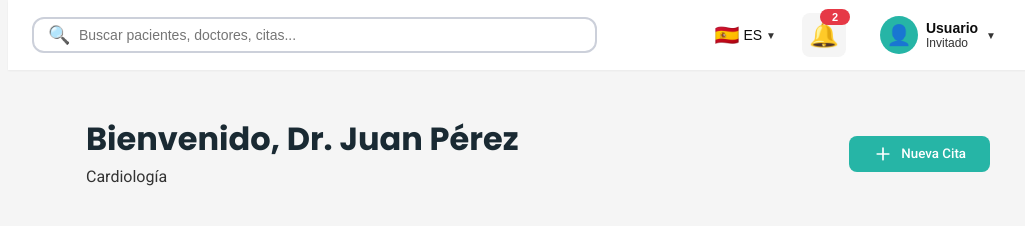
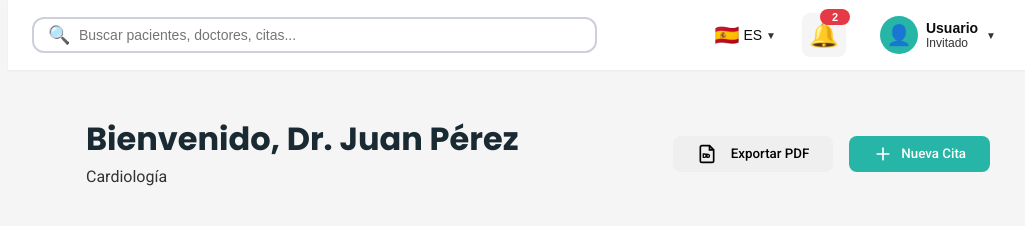
Before and after one commit to UPC-PRE-1ASI0729-7391-ChroniCaree/ChroniCaree-Frontend, an Angular app: page /doctor/dashboard in a window 1280 px wide. Shown: the top 226 px of the page, without its empty margins (242-1267 px from the left). Built offline with nearby package versions, Linux system fonts and the light colour scheme.

Commit message:
feat(doctor-analytics): PDF export for the Doctor role"

```diff
--- a/src/app/doctors/presentation/views/dashboard-doctor/dashboard-doctor.html
+++ b/src/app/doctors/presentation/views/dashboard-doctor/dashboard-doctor.html
@@ -1,11 +1,24 @@
-<div class="dashboard-container">
+<!-- dashboard-doctor.html -->
+<div class="dashboard-container" #printArea id="print-area">
   <!-- Header Section -->
   <div class="dashboard-header">
     <div class="welcome-section">
       <h1 class="h1">Bienvenido, {{ doctorName() }}</h1>
       <p class="text">{{ specialty() }}</p>
     </div>
-    <div class="quick-actions">
+
+
+    <div class="quick-actions" data-html2canvas-ignore="true">
+      <button class="btn btn-secondary" (click)="onExportPdf()" [disabled]="exporting()">
+        <!-- Ícono PDF -->
+        <svg width="20" height="20" viewBox="0 0 24 24" fill="none" xmlns="http://www.w3.org/2000/svg" style="margin-right:6px">
+          <path d="M6 2h9l5 5v13a2 2 0 0 1-2 2H6a2 2 0 0 1-2-2V4a2 2 0 0 1 2-2z" stroke="currentColor" stroke-width="2"/>
+          <path d="M15 2v5h5" stroke="currentColor" stroke-width="2"/>
+          <path d="M7.5 16h1.5a2 2 0 0 0 0-4H7.5v4zM12 12v4m0 0h1.2a1.8 1.8 0 1 0 0-3.6H12" stroke="currentColor" stroke-width="1.6" stroke-linecap="round" stroke-linejoin="round"/>
+        </svg>
+        {{ exporting() ? 'Exportando…' : 'Exportar PDF' }}
+      </button>
+
       <button class="btn btn-primary">
         <svg width="20" height="20" viewBox="0 0 24 24" fill="none" xmlns="http://www.w3.org/2000/svg">
           <path d="M12 5V19M5 12H19" stroke="currentColor" stroke-width="2" stroke-linecap="round"/>
--- a/src/app/doctors/presentation/views/dashboard-doctor/dashboard-doctor.ts
+++ b/src/app/doctors/presentation/views/dashboard-doctor/dashboard-doctor.ts
@@ -1,6 +1,7 @@
-import { Component, OnInit, signal } from '@angular/core';
+import { Component, OnInit, ViewChild, ElementRef, signal } from '@angular/core';
 import { CommonModule } from '@angular/common';
 import { RouterLink } from '@angular/router';
+import { PdfExportService } from '../../../../shared/infrastructure/pdf-export.service';
 
 @Component({
   selector: 'app-dashboard-doctor',
@@ -10,6 +11,13 @@ import { RouterLink } from '@angular/router';
   styleUrl: './dashboard-doctor.css'
 })
 export class DashboardDoctor implements OnInit {
+  // --- Referencia al área que se exportará ---
+  @ViewChild('printArea', { static: false }) printArea!: ElementRef<HTMLElement>;
+
+  // --- Estado de exportación ---
+  protected readonly exporting = signal(false);
+
+  // --- Datos de ejemplo (signals) ---
   protected readonly doctorName = signal('Dr. Juan Pérez');
   protected readonly specialty = signal('Cardiología');
   protected readonly todayAppointments = signal(8);
@@ -28,7 +36,25 @@ export class DashboardDoctor implements OnInit {
     { id: 2, patientName: 'Carmen Silva', condition: 'Glucosa fuera de rango', severity: 'medium', time: '08:30' }
   ]);
 
+  constructor(private pdf: PdfExportService) {}
+
   ngOnInit(): void {
     console.log('Dashboard Doctor inicializado');
   }
+
+  // --- Acción: exportar PDF del dashboard ---
+  async onExportPdf(): Promise<void> {
+    if (!this.printArea) return;
+    this.exporting.set(true);
+    try {
+      const today = new Date().toISOString().slice(0, 10);
+      await this.pdf.exportElementToPdf(this.printArea.nativeElement, {
+        filename: `dashboard-doctor-${today}.pdf`,
+        margin: 8,
+        scale: 2
+      });
+    } finally {
+      this.exporting.set(false);
+    }
+  }
 }
--- /dev/null
+++ b/src/app/shared/infrastructure/pdf-export.service.ts
@@ -0,0 +1,58 @@
+// src/app/shared/infrastructure/pdf-export.service.ts
+import { Injectable } from '@angular/core';
+import jsPDF from 'jspdf';
+import html2canvas from 'html2canvas';
+
+export interface PdfExportOptions {
+  filename?: string;  // nombre del archivo
+  margin?: number;    // margen en mm
+  quality?: number;   // calidad del PNG 0..1
+  scale?: number;     // resolucion
+}
+
+@Injectable({ providedIn: 'root' })
+export class PdfExportService {
+  async exportElementToPdf(element: HTMLElement, opts: PdfExportOptions = {}): Promise<void> {
+    const filename = opts.filename ?? 'reporte.pdf';
+    const margin = opts.margin ?? 10;   // mm
+    const scale = opts.scale ?? 2;
+
+    const canvas = await html2canvas(element, {
+      scale,
+      useCORS: true,
+      backgroundColor: '#ffffff',
+      logging: false
+    });
+
+    const imgData = canvas.toDataURL('image/png', opts.quality ?? 1.0);
+
+
+    const pdf = new jsPDF({
+      unit: 'mm',
+      format: 'a4',
+      orientation: canvas.width >= canvas.height ? 'landscape' : 'portrait'
+    });
+
+    const pageW = pdf.internal.pageSize.getWidth() - margin * 2;
+    const pageH = pdf.internal.pageSize.getHeight() - margin * 2;
+
+    const imgW = pageW;
+    const imgH = (canvas.height / canvas.width) * imgW;
+
+    let heightLeft = imgH;
+    let position = margin;
+
+    pdf.addImage(imgData, 'PNG', margin, position, imgW, imgH, undefined, 'FAST');
+    heightLeft -= pageH;
+
+
+    while (heightLeft > 0) {
+      pdf.addPage();
+      position = margin - heightLeft;
+      pdf.addImage(imgData, 'PNG', margin, position, imgW, imgH, undefined, 'FAST');
+      heightLeft -= pageH;
+    }
+
+    pdf.save(filename);
+  }
+}
```
